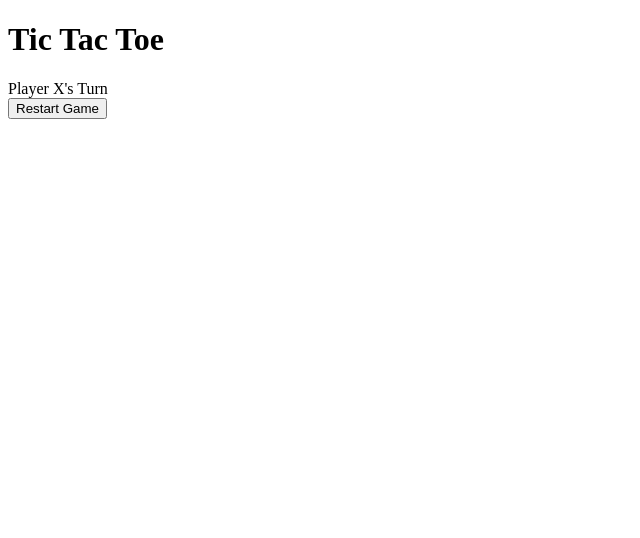
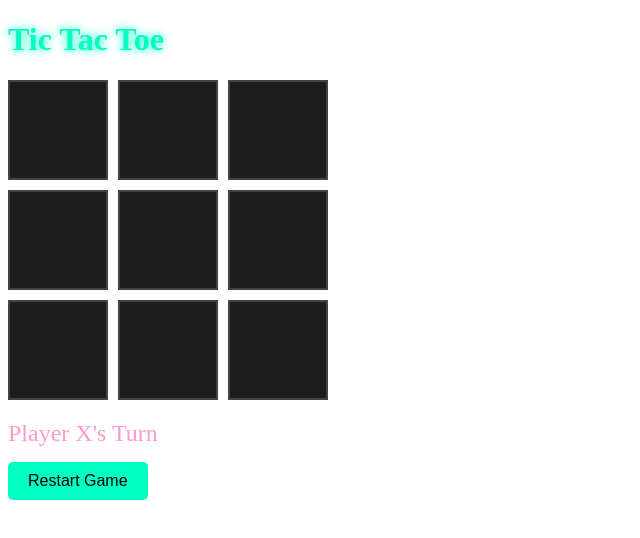
Before and after one commit to Nidhi-ikhar/Tic-Tac-Toe-Game, a plain HTML site: page index.html in a window 1280 px wide. Shown: the whole page, without its empty margins (0-640 px from the left). Drawn offline with Linux system fonts and the light colour scheme.

Commit message:
Update index.html

```diff
--- a/index.html
+++ b/index.html
@@ -3,7 +3,7 @@
 <head>
   <meta charset="UTF-8">
   <title>Tic Tac Toe</title>
-
+  <link rel="stylesheet" href="game2.css">
 </head>
 <body>
 
```
